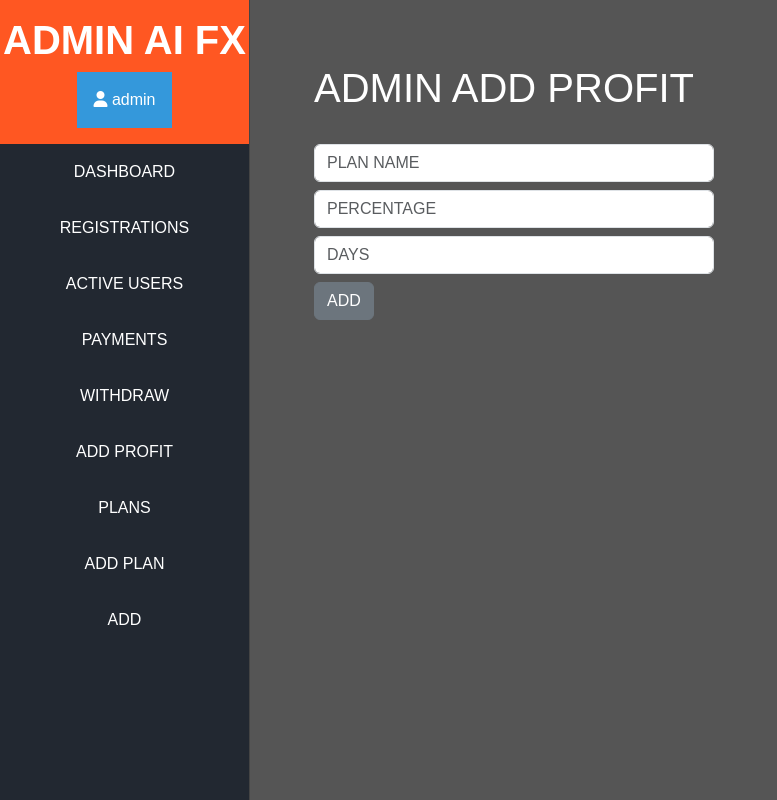
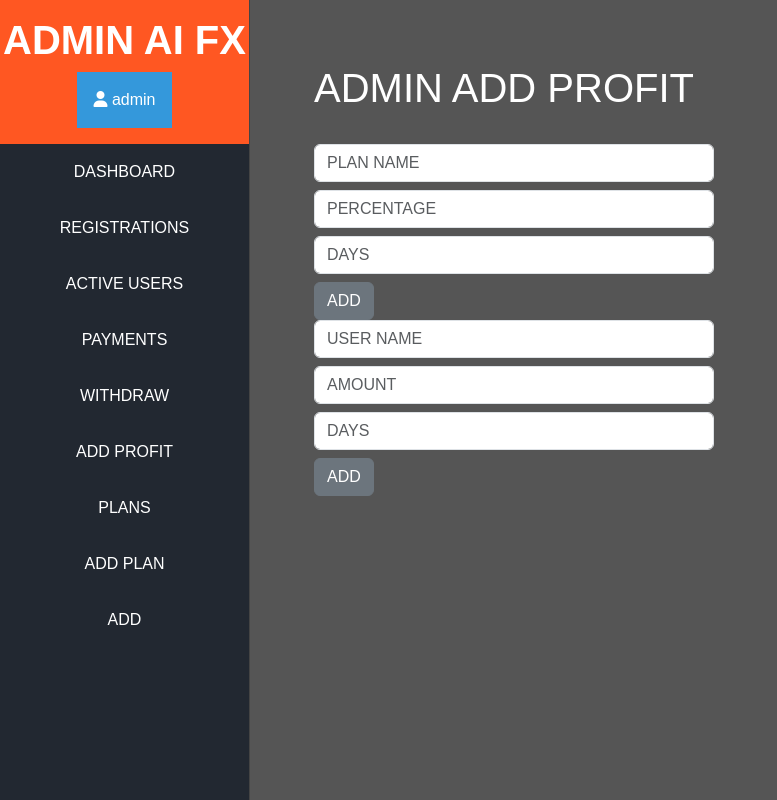
Before and after one commit to gauthamkrishna1312/project_trading, a Django app: page /moderator/addprofit/ in a window 1280 px wide. Shown: the whole page, without its empty margins (0-777 px from the left). Run offline with Django 4.2, Linux system fonts and the light colour scheme; a user stored in the database is signed in; some libraries are stand-ins or nearby versions.

Commit message:
add: referral

```diff
--- a/home/admin.py
+++ b/home/admin.py
@@ -6,3 +6,4 @@ admin.site.register(models.Plans)
 admin.site.register(models.User_plan)
 admin.site.register(models.Payment)
 admin.site.register(models.Withdraw)
+admin.site.register(models.Referral)
--- a/home/views.py
+++ b/home/views.py
@@ -6,6 +6,8 @@ from django.contrib.auth.password_validation import validate_password
 from django.contrib import messages
 from django.shortcuts import redirect
 from django.core.exceptions import ValidationError
+
+from random import randint
 
 from . import models
 
@@ -48,13 +50,30 @@ class Signup_view(View):
         uname = request.POST["signup_uname"]
         passw1 = request.POST["signup_passw1"]
         passw2 = request.POST["signup_passw2"]
+        referral_id = request.POST.get("referral_id", None)
 
         temp_context = {
                 "fname": fname,
                 "lname": lname,
                 "email": email,
-                "uname": uname
+                "uname": uname,
+                "referral": referral_id,
             }
+
+        if models.User.objects.filter(email=email).exists() == True:
+
+            messages.error(request, f"an account exists in this email {email}")
+            return redirect("/signup")
+
+        if models.User.objects.filter(username=uname).exists() == True:
+
+            messages.error(request, "username is taken")
+            return redirect("/signup")
+
+        if models.User.objects.filter(username=uname, email=email).exists() == True:
+
+            messages.error(request, "user already exists")
+            return redirect("/signup")
 
         try:
             validate_password(passw1)
@@ -73,16 +92,57 @@ class Signup_view(View):
         authenticate(username=uname, password=passw1)
         login(request, user)
 
+        print("user created")
+
+        self.add_user_plan(request.user)
+        print("user_plan added")
+        self.add_referral(request.user)
+        print("referral added")
+        if referral_id is not None:
+            self.add_referred(request.user, referral_id)
+            print("referral tree")
+
+        messages.success(request, "Signup Successful")
+        return redirect("/dashboard")
+
+    def add_user_plan(self, user):
+
         user_plan = models.User_plan()
-        user_plan.user = request.user
+        user_plan.user = user
         user_plan.invested_amount = "0"
         user_plan.plan = models.Plans.objects.get(id=1)
         user_plan.user_status = "Inactive"
         user_plan.user_profit = "0"
         user_plan.save()
 
-        messages.success(request, "Signup Successful")
-        return redirect("/dashboard")
+    def add_referral(self, user):
+
+        referral = models.Referral()
+        referral.user = user
+        referral_id = str(user.username)+"@"+str(randint(1000, 9999))
+        referral.referral_id = referral_id
+        referral.save()
+
+    def add_referred(self, user, id):
+
+        referred_user = models.Referral.objects.get(referral_id=id)
+        referred_user.direct.add(user)
+        referred_user.save()
+
+        referrer_user = models.Referral.objects.get(user=user)
+        referrer_user.referred_user = referred_user.user
+        referrer_user.save()
+
+        if referred_user.referred_user is not None:
+            referred_user_1 = models.Referral.objects.get(user=referred_user.referred_user)
+            referred_user_1.level_1.add(referrer_user.user)
+            if referred_user_1.referred_user is not None:
+                referred_user_2 = models.Referral.objects.get(user=referred_user_1.referred_user)
+                referred_user_2.level_2.add(referrer_user.user)
+                if referred_user_2.referred_user is not None:
+                    referred_user_3 = models.Referral.objects.get(user=referred_user_3.referred_user)
+                    referred_user_3.level_3.add(referrer_user.user)
+
 
 class Login_view(View):
 
@@ -206,10 +266,10 @@ class Payment_view(View):
 
         if float(amount) < 100:
             messages.info(request, "minimum amount is 100")
-            return render(request, "payment.html")
+            return render(request, "user/payment.html")
         if float(str(float(amount)/50).split(".")[1]) > 0:
             messages.info(request, "only multiples of 50")
-            return render(request, "payment.html")
+            return render(request, "user/payment.html")
         else:
 
             payment = models.Payment()
@@ -266,8 +326,15 @@ class ModMembers_view(View):
 
             return render(request, 'mod/membersactive.html', context=context)
 
+        members = []
+
+        for user in User.objects.all():
+            if user.is_superuser:
+                continue
+            members.append(user)
+
         context = {
-            "members": User.objects.all(),
+            "members": members,
         }
 
         return render(request, 'mod/members.html', context=context)
@@ -462,21 +529,41 @@ class ModAddProfit_view(View):
 
     def post(self, request):
 
-        plan_name = request.POST["plan_name"]
-        percentage = request.POST["percentage"]
-        days = request.POST["days"]
+        plan_name = request.POST.get("plan_name", None)
+        percentage = request.POST.get("percentage", None)
 
-        plan = models.Plans.objects.get(plan_name=plan_name)
-        user_plans = models.User_plan.objects.filter(plan=plan)
-        for user_plan in user_plans:
+        uname = request.POST.get("uname", None)
+        amount = request.POST.get("amount", None)
 
-            profit = float(days)*(float(user_plan.invested_amount)*(float(percentage)/100))
-            user_plan.user_profit = float(user_plan.user_profit) + profit
+        days = request.POST["days"]\
+
+        if uname == None:
+
+            plan = models.Plans.objects.get(plan_name=plan_name)
+            user_plans = models.User_plan.objects.filter(plan=plan)
+            for user_plan in user_plans:
+
+                profit = float(days)*(float(user_plan.invested_amount)*(float(percentage)/100))
+                user_plan.user_profit = float(user_plan.user_profit) + profit
+                user_plan.save()
+
+                addprofit = models.Addprofit()
+                addprofit.user = user_plan.user
+                addprofit.plan = plan
+                addprofit.profit = profit
+                addprofit.percentage = percentage
+                addprofit.save()
+
+        else:
+
+            user = models.User.objects.get(username=uname)
+            user_plan = models.User_plan.objects.get(user=user)
+            user_plan.user_profit = float(user_plan.user_profit) + float(amount)
             user_plan.save()
 
             addprofit = models.Addprofit()
-            addprofit.user = user_plan.user
-            addprofit.plan = plan
+            addprofit.user = user
+            addprofit.plan = user_plan.plan
             addprofit.profit = profit
             addprofit.percentage = percentage
             addprofit.save()
--- a/templates/mod/addprofit.html
+++ b/templates/mod/addprofit.html
@@ -15,8 +15,8 @@ ADMIN ADD PROFIT
 <div class="m-5">
 <h1> ADMIN ADD PROFIT</h1>
 <br>
+
 <div>
-
   <form class=" g-3" style="width: 100%; max-width: 400px;" method="POST">
     {% csrf_token %}
     <div class="row">
@@ -29,4 +29,19 @@ ADMIN ADD PROFIT
     <button type="submit" class="btn btn-secondary">ADD</button>
   </form>
 </div>
+
+<div>
+  <form class=" g-3" style="width: 100%; max-width: 400px;" method="POST">
+    {% csrf_token %}
+    <div class="row">
+      <div class="col">
+        <input type="text" class="form-control" placeholder="USER NAME" aria-label="First name" name="uname">
+      </div>
+    </div>
+    <input type="text" class="form-control my-2" placeholder="AMOUNT" aria-label="PERCENTAGE" name="amount">
+    <input type="text" class="form-control my-2" placeholder="DAYS" aria-label="DAYS" name="days">
+    <button type="submit" class="btn btn-secondary">ADD</button>
+  </form>
+</div>
+
 {% endblock %}
--- a/templates/signup.html
+++ b/templates/signup.html
@@ -23,6 +23,7 @@ Sign Up
         <input type="username" class="form-control my-3" placeholder="username" aria-label="username" value="{{ uname | default:'' }}" name="signup_uname">
         <input type="password" class="form-control my-3" placeholder="password" aria-label="password" name="signup_passw1">
         <input type="password" class="form-control my-3" placeholder="confirm password" aria-label="confirm password" name="signup_passw2">
+        <input type="text" class="form-control my-3" placeholder="Referral ID" aria-label="username" value="{{ referral | default:'' }}" name="referral_id">
         <button type="submit" class="btn btn-secondary">Sign Up</button>
 
     </form>
```
Also changed, not shown: home/models.py (+8 -8 lines), db.sqlite3, home/migrations/0002_referral.py (added), home/migrations/0003_referral_referral_user.py (added), home/migrations/0004_rename_referral_user_referral_referred_user.py (added).
